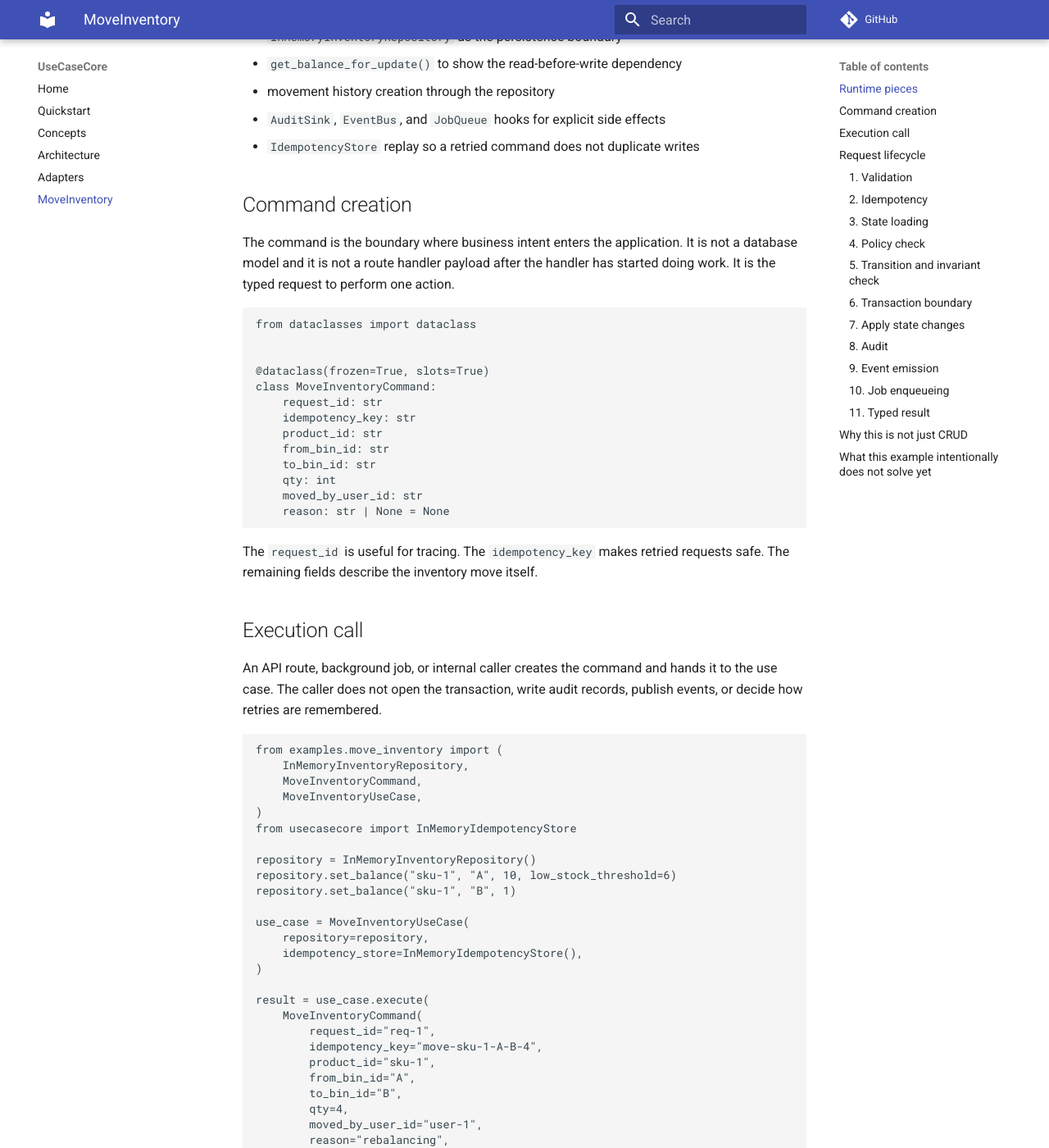
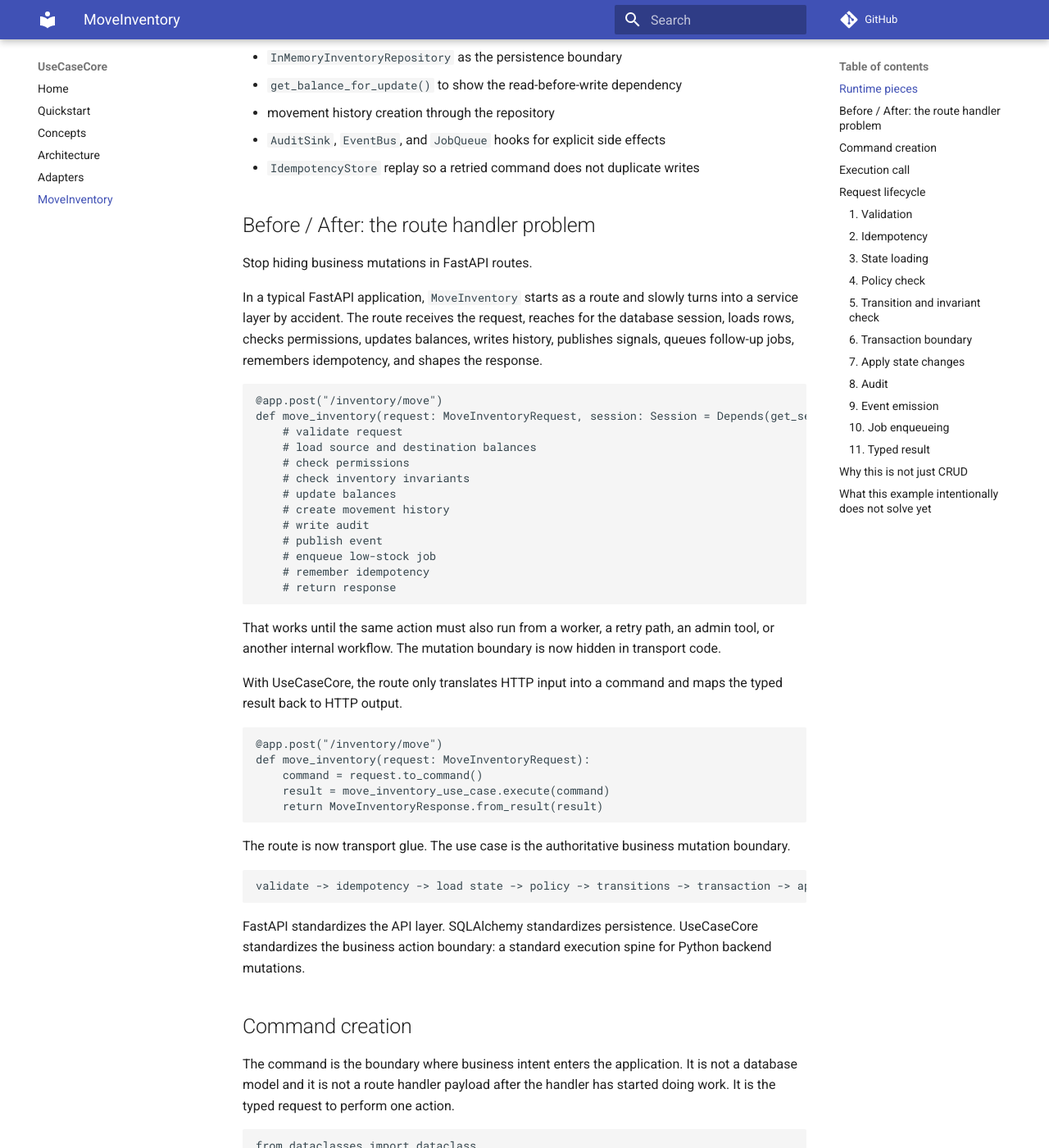
Before and after one commit to UseCaseCore/usecasecore, an MkDocs documentation site: the page built from docs/examples/move-inventory.md, in a window 1280 px wide and 1400 px high, scrolled down 944 px. Shown: the whole window at 82% size. Built offline with MkDocs 1.6.1 and Material for MkDocs 9.7.7, drawn with Linux system fonts in a browser that asks for light colours; comment, search, counter and statistics services are not loaded; some of the changed text lies outside the part shown.

Commit message:
docs: clarify FastAPI route handler before-after

````diff
--- a/docs/examples/move-inventory.md
+++ b/docs/examples/move-inventory.md
@@ -9,6 +9,7 @@ prevent invalid state transitions, commit related writes together, record an
 audit trail, publish an event, queue follow-up work, and make retries safe.
 
 UseCaseCore makes those responsibilities visible in one execution boundary.
+The command layer Python apps keep rebuilding by accident.
 
 ```text
 MoveInventoryCommand
@@ -41,6 +42,58 @@ The example uses:
 - movement history creation through the repository
 - `AuditSink`, `EventBus`, and `JobQueue` hooks for explicit side effects
 - `IdempotencyStore` replay so a retried command does not duplicate writes
+
+## Before / After: the route handler problem
+
+Stop hiding business mutations in FastAPI routes.
+
+In a typical FastAPI application, `MoveInventory` starts as a route and slowly
+turns into a service layer by accident. The route receives the request, reaches
+for the database session, loads rows, checks permissions, updates balances,
+writes history, publishes signals, queues follow-up jobs, remembers idempotency,
+and shapes the response.
+
+```python
+@app.post("/inventory/move")
+def move_inventory(request: MoveInventoryRequest, session: Session = Depends(get_session)):
+    # validate request
+    # load source and destination balances
+    # check permissions
+    # check inventory invariants
+    # update balances
+    # create movement history
+    # write audit
+    # publish event
+    # enqueue low-stock job
+    # remember idempotency
+    # return response
+```
+
+That works until the same action must also run from a worker, a retry path, an
+admin tool, or another internal workflow. The mutation boundary is now hidden in
+transport code.
+
+With UseCaseCore, the route only translates HTTP input into a command and maps
+the typed result back to HTTP output.
+
+```python
+@app.post("/inventory/move")
+def move_inventory(request: MoveInventoryRequest):
+    command = request.to_command()
+    result = move_inventory_use_case.execute(command)
+    return MoveInventoryResponse.from_result(result)
+```
+
+The route is now transport glue. The use case is the authoritative business
+mutation boundary.
+
+```text
+validate -> idempotency -> load state -> policy -> transitions -> transaction -> apply -> audit -> events -> jobs -> result
+```
+
+FastAPI standardizes the API layer. SQLAlchemy standardizes persistence.
+UseCaseCore standardizes the business action boundary: a standard execution
+spine for Python backend mutations.
 
 ## Command creation
 
@@ -398,8 +451,9 @@ internal callers.
 
 ## Why this is not just CRUD
 
-CRUD describes simple persistence operations. `MoveInventory` describes a
-business action.
+CRUD describes simple persistence operations. `MoveInventory` is not a CRUD
+example. It is a state-changing business action with multiple invariants and
+side effects.
 
 A CRUD implementation might update a balance row. A real inventory move has to
 coordinate multiple concerns:
````
Also changed, not shown: README.md (+57 -0 lines), index.html (+74 -0 lines).
